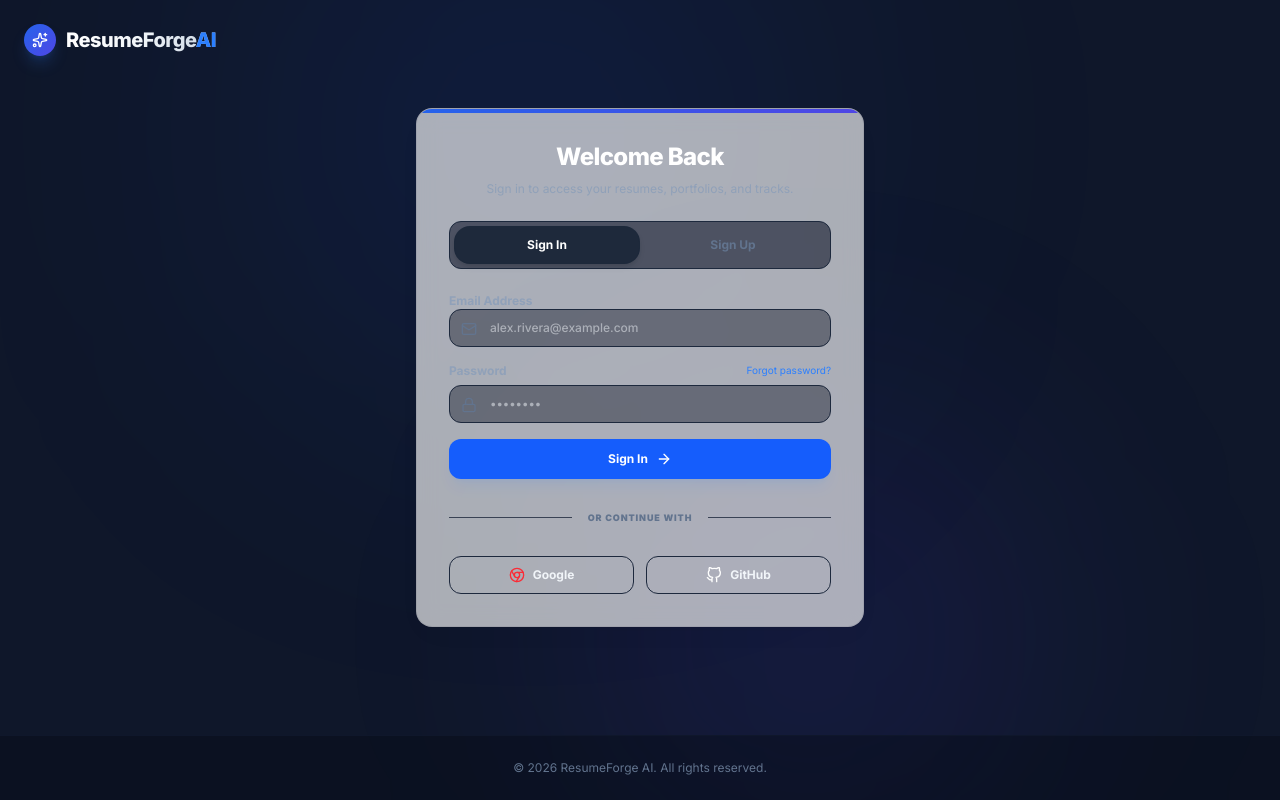
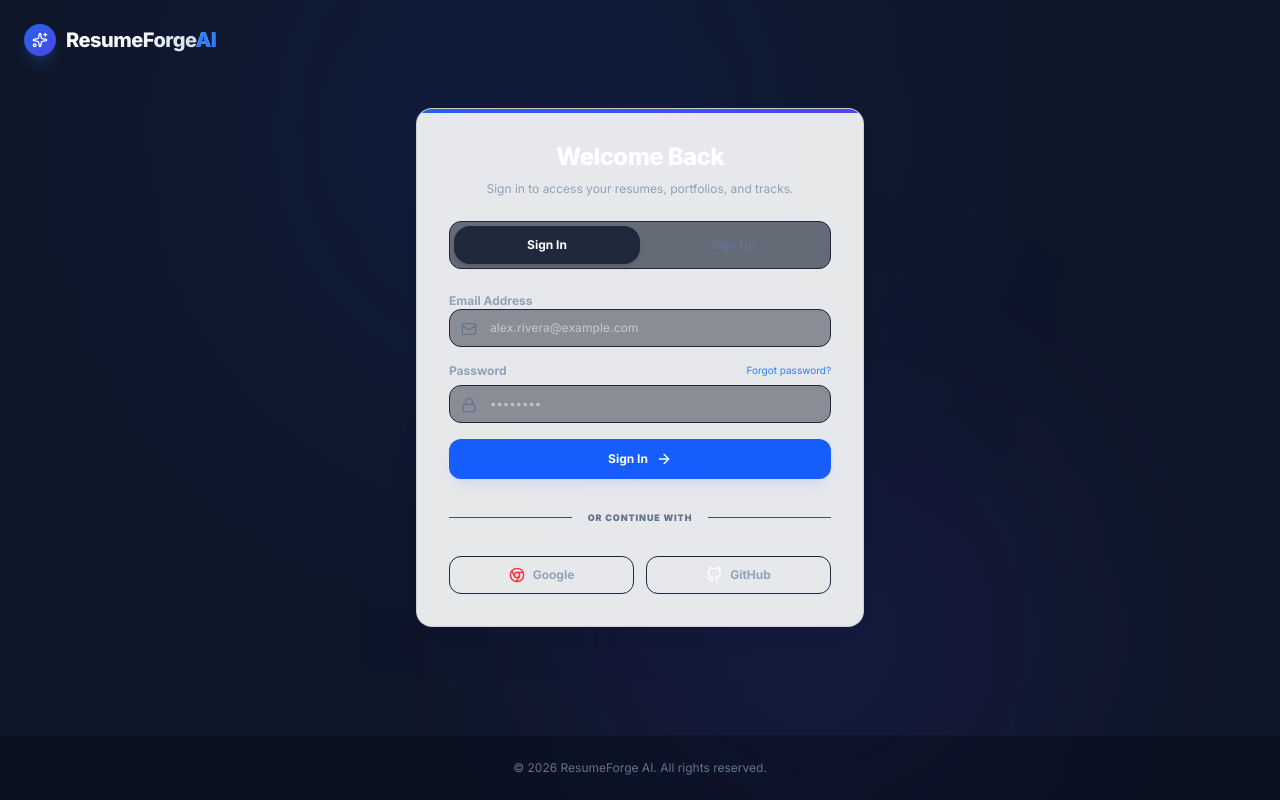
Before and after one commit to Dikshant1408/Resume_Builder, a Next.js app: page /auth in a window 1280 px wide. Built offline with nearby package versions, Linux system fonts and the light colour scheme.

Commit message:
Fix light mode text contrast, mapping custom Tailwind theme slate tokens, and coordinate active user profile names dynamically across auth and settings state

```diff
--- a/src/app/auth/page.tsx
+++ b/src/app/auth/page.tsx
@@ -3,6 +3,7 @@
 import { useState, useEffect } from "react";
 import { useRouter } from "next/navigation";
 import Link from "next/link";
+import { useAppStore } from "@/store/useAppStore";
 import {
   Sparkles,
   Mail,
@@ -32,6 +33,7 @@ const GithubIcon = (props: React.SVGProps<SVGSVGElement>) => (
 
 export default function AuthPage() {
   const router = useRouter();
+  const { resumes, updateResumeContent } = useAppStore();
   const [mode, setMode] = useState<"signin" | "signup">("signin");
   const [loading, setLoading] = useState(false);
   const [error, setError] = useState("");
@@ -59,6 +61,19 @@ export default function AuthPage() {
     }
 
     setLoading(true);
+
+    // Save custom user name input to store state during registration signup
+    if (mode === "signup" && name.trim()) {
+      const activeResume = resumes[0];
+      if (activeResume) {
+        updateResumeContent({
+          personalInfo: {
+            ...activeResume.content.personalInfo,
+            fullName: name
+          }
+        });
+      }
+    }
 
     // Simulate database credentials verification or profile creation
     setTimeout(() => {
--- a/src/app/dashboard/layout.tsx
+++ b/src/app/dashboard/layout.tsx
@@ -35,10 +35,19 @@ export default function DashboardLayout({
 }) {
   const pathname = usePathname();
   const router = useRouter();
-  const { isDarkMode, toggleDarkMode, isPremium, setPremium } = useAppStore();
+  const { isDarkMode, toggleDarkMode, isPremium, setPremium, resumes } = useAppStore();
   const [sidebarOpen, setSidebarOpen] = useState(false);
   const [notificationsOpen, setNotificationsOpen] = useState(false);
   const [userDropdownOpen, setUserDropdownOpen] = useState(false);
+
+  const activeResume = resumes[0] || null;
+  const fullName = activeResume?.content.personalInfo.fullName || "Alex Rivera";
+  const initials = fullName
+    .split(" ")
+    .map((n) => n[0])
+    .join("")
+    .substring(0, 2)
+    .toUpperCase() || "AR";
 
   // Initialize theme from store on mount
   useEffect(() => {
@@ -259,10 +268,10 @@ export default function DashboardLayout({
                 aria-label="Toggle user profile settings menu"
               >
                 <span className="w-9 h-9 rounded-xl gradient-accent text-white flex items-center justify-center font-bold text-sm shadow-md shadow-blue-500/10">
-                  AR
+                  {initials}
                 </span>
                 <span className="hidden lg:block text-left">
-                  <span className="block text-xs font-bold text-slate-800 dark:text-slate-200 leading-tight">Alex Rivera</span>
+                  <span className="block text-xs font-bold text-slate-800 dark:text-slate-200 leading-tight">{fullName}</span>
                   <span className="block text-[10px] text-slate-500 dark:text-slate-400">Software Engineer</span>
                 </span>
               </button>
--- a/src/app/dashboard/settings/page.tsx
+++ b/src/app/dashboard/settings/page.tsx
@@ -1,6 +1,6 @@
 "use client";
 
-import { useState } from "react";
+import { useState, useEffect } from "react";
 import { useAppStore } from "@/store/useAppStore";
 import {
   Settings,
@@ -21,13 +21,25 @@ import {
 } from "lucide-react";
 
 export default function SettingsPage() {
-  const { isDarkMode, toggleDarkMode, isPremium, setPremium } = useAppStore();
+  const { isDarkMode, toggleDarkMode, isPremium, setPremium, resumes, updateResumeContent } = useAppStore();
   const [activeSubTab, setActiveSubTab] = useState<"profile" | "billing" | "security" | "api">("profile");
 
+  const activeResume = resumes[0] || null;
+  const initialName = activeResume?.content.personalInfo.fullName || "Alex Rivera";
+  const initialEmail = activeResume?.content.personalInfo.email || "alex.rivera@example.com";
+
   // Profile states
-  const [userName, setUserName] = useState("Alex Rivera");
-  const [userEmail, setUserEmail] = useState("alex.rivera@example.com");
+  const [userName, setUserName] = useState(initialName);
+  const [userEmail, setUserEmail] = useState(initialEmail);
   const [resumePrivacy, setResumePrivacy] = useState("private");
+
+  // Sync state values if resume updates
+  useEffect(() => {
+    if (activeResume) {
+      setUserName(activeResume.content.personalInfo.fullName);
+      setUserEmail(activeResume.content.personalInfo.email);
+    }
+  }, [activeResume]);
 
   // API Key simulation states
   const [apiKey, setApiKey] = useState("");
@@ -130,7 +142,18 @@ export default function SettingsPage() {
 
               <div className="flex justify-end pt-3">
                 <button
-                  onClick={() => alert("Profile details saved!")}
+                  onClick={() => {
+                    if (activeResume) {
+                      updateResumeContent({
+                        personalInfo: {
+                          ...activeResume.content.personalInfo,
+                          fullName: userName,
+                          email: userEmail
+                        }
+                      });
+                      alert("Profile details saved successfully!");
+                    }
+                  }}
                   className="px-4 py-2.5 bg-blue-600 hover:bg-blue-700 text-white font-bold rounded-xl shadow shadow-blue-500/10"
                 >
                   Save Profile Settings
--- a/src/app/globals.css
+++ b/src/app/globals.css
@@ -2,7 +2,7 @@
 
 @layer base {
   :root {
-    --background: #ffffff;
+    --background: #f8fafc; /* Warm, off-white canvas for light mode contrast */
     --foreground: #0f172a;
 
     --card: #ffffff;
@@ -18,7 +18,7 @@
     --secondary-foreground: #ffffff;
 
     --muted: #f1f5f9;
-    --muted-foreground: #64748b;
+    --muted-foreground: #475569; /* Darker muted text for readability */
 
     --accent: #f1f5f9;
     --accent-foreground: #0f172a;
@@ -29,14 +29,14 @@
     --success: #22c55e;
     --warning: #f59e0b;
 
-    --border: #e2e8f0;
-    --input: #e2e8f0;
+    --border: #cbd5e1; /* Darker borders for crisp outlines */
+    --input: #cbd5e1;
     --ring: #2563eb;
 
     --radius: 16px;
 
-    --glass-bg: rgba(255, 255, 255, 0.65);
-    --glass-border: rgba(15, 23, 42, 0.08);
+    --glass-bg: rgba(255, 255, 255, 0.9); /* Solid card opacity */
+    --glass-border: rgba(15, 23, 42, 0.12); /* Higher contrast boundaries */
     --glass-glow: rgba(37, 99, 235, 0.03);
   }
 
@@ -100,6 +100,13 @@
   --color-border: var(--border);
   --color-input: var(--input);
   --color-ring: var(--ring);
+
+  --color-slate-105: #f1f5f9;
+  --color-slate-250: #e2e8f0;
+  --color-slate-350: #94a3b8;
+  --color-slate-450: #64748b;
+  --color-slate-650: #334155;
+  --color-slate-850: #0f172a;
 
   --radius-lg: var(--radius);
   --radius-md: calc(var(--radius) - 4px);
```
